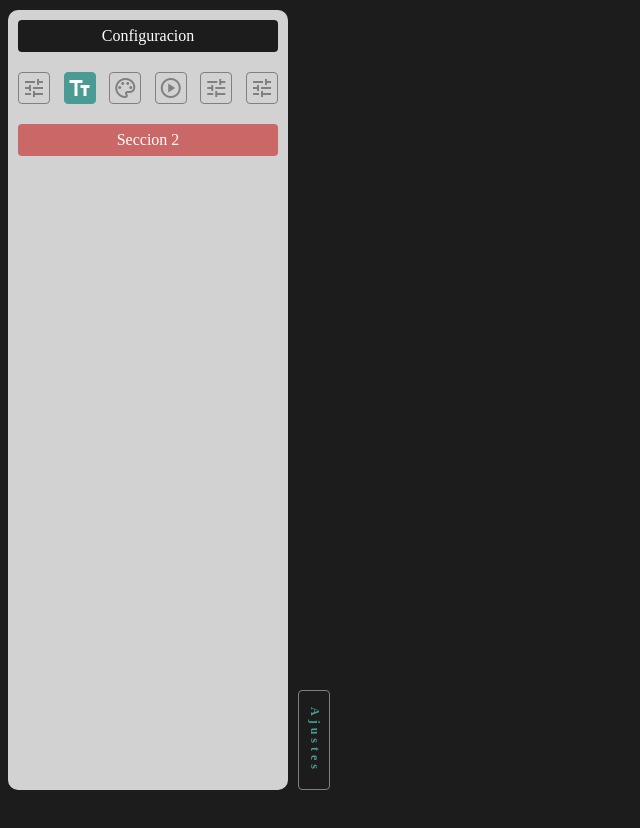
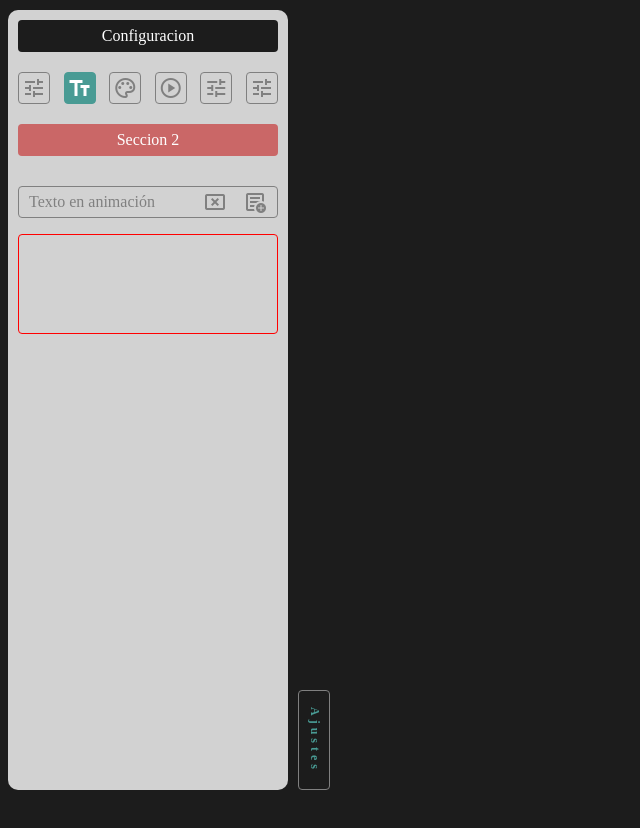
Before and after one commit to dante-projects/fondos_dinamicos, a plain HTML site: page index.html in a window 1280 px wide. Shown: the whole page, without its empty margins (0-640 px from the left). Drawn offline with nearby package versions, Linux system fonts and the light colour scheme; a web font is replaced by a local one.

Commit message:
feat: componente campoTexto

```diff
--- /dev/null
+++ b/componentes/campoTexto.js
@@ -0,0 +1,144 @@
+class campoTexto extends HTMLElement {
+    constructor() {
+        super()
+        this.attachShadow({mode: "open"})
+
+        const link = document.createElement("link")
+        link.rel = "stylesheet"
+        link.href = "https://fonts.googleapis.com/css2?family=Material+Symbols+Outlined"
+        this.shadowRoot.appendChild(link)
+
+        this.shadowRoot.innerHTML += `
+            <div id="contenedorCampos" class="contenedorCampos">
+                <div class="barraTitulo">
+                    Texto en animación
+                    <span id="eliminar" class="icono material-symbols-outlined">cancel_presentation</span>
+                    <span id="nuevo" class="icono material-symbols-outlined">add_notes</span>
+                </div>
+            </div>
+        `
+
+        const estilo = document.createElement("style")
+        estilo.innerText = `
+            * {
+                box-sizing: border-box;
+            }
+
+            .contenedorCampos {
+                width: 100%;
+                height: auto;
+
+                .barraTitulo {
+                    position: relative;
+                    display: flex;
+                    align-items: center;
+                    justify-content: space-between;
+                    width: 100%;
+                    height: 32px;
+                    text-indent: 10px;
+                    color: grey;
+                    border: 1px solid grey;
+                    border-radius: 4px;
+                    margin-bottom: 16px;
+
+                    .icono {
+                        position: absolute;
+                        cursor: pointer;
+
+                        &:first-of-type {
+                            right: 50px;
+                        }
+
+                        &:last-of-type {
+                            right: 10px;
+                        }
+
+                        &:hover {
+                            color: rgb(28, 28, 28);
+                        }
+                    }
+                }
+
+                .campoTexto {
+                    width: 100%;
+                    height: 100px;
+                    border: 1px solid grey;
+                    border-radius: 4px;
+                    outline: none;
+                    overflow-y: auto;
+                    word-wrap: break-word;
+                    cursor: pointer;
+                    padding: 6px;
+                    font-size: 14px;
+                    color: grey;
+                    margin-bottom: 16px;
+                }
+
+                .seleccionado {
+                    border-color: red;
+                }
+            }
+
+        `
+        this.shadowRoot.appendChild(estilo)
+    }
+
+    connectedCallback() {
+        const maxCampos = Number(this.getAttribute("max")) - 1
+        const contenedorCampos = this.shadowRoot.querySelector("#contenedorCampos")
+        const eliminar = this.shadowRoot.querySelector("#eliminar")
+        const nuevo = this.shadowRoot.querySelector("#nuevo")
+        let campoSeleccionado
+
+        const crear = () => {
+                const nuevoCampo = document.createElement("div")
+                nuevoCampo.classList.add("campoTexto")
+                nuevoCampo.setAttribute("contentEditable", true)
+                nuevoCampo.setAttribute("spellCheck", false)
+                contenedorCampos.appendChild(nuevoCampo)
+                campoSeleccionado = nuevoCampo
+                darEventos(nuevoCampo)
+                return nuevoCampo
+        }
+
+        const darEventos = (item) => {
+            item.addEventListener("click", () => seleccionar(item))
+        }
+
+        const seleccionar = (item) => {
+            const campos = Array.from(this.shadowRoot.querySelectorAll(".campoTexto"))
+            campos.forEach((campo) => {
+                campo.classList.remove("seleccionado")
+            })
+            item.classList.add("seleccionado")
+            item.focus()
+            campoSeleccionado = item
+        }
+
+        const primerCampo = crear()
+        seleccionar(primerCampo)
+
+        nuevo.addEventListener("click", () => {
+            const campos = Array.from(this.shadowRoot.querySelectorAll(".campoTexto"))
+
+            if (campos.length <= maxCampos) {
+                const campo = crear()
+                seleccionar(campo)
+                darEventos(campo)
+            }
+        })
+
+        eliminar.addEventListener("click", () => {
+            let campos = Array.from(this.shadowRoot.querySelectorAll(".campoTexto"))
+
+            if (campos.length > 1) {
+                campoSeleccionado.remove()
+                const indice = campos.indexOf(campoSeleccionado)
+                campos.splice(indice, 1)
+                const indiceCorregido = (indice - 1) < 0 ? 0 : indice -1
+                seleccionar(campos[indiceCorregido])
+            }
+        })
+    }
+}
+customElements.define("campo-texto", campoTexto)
--- a/estilos/index.css
+++ b/estilos/index.css
@@ -72,7 +72,7 @@ body {
                 position: absolute;
                 left: 200%;
                 width: 100%;
-                height: calc(100% - var(--anchoBoton) - 20px);
+                height: calc(100% - var(--anchoBoton) - 80px);
                 transition: 1s ease-in-out;
 
                 .titulo {
--- a/index.html
+++ b/index.html
@@ -41,7 +41,10 @@
                     <input-rango title="Propiedad 5" min="10" max="50" value="30"></input-rango>
                     <input-rango title="Propiedad 6" min="10" max="50" value="30"></input-rango>
                 </div>
-                <div class="seccion"><span class="titulo centrado borderRadius4">Seccion 2</span></div>
+                <div class="seccion">
+                    <span class="titulo centrado borderRadius4">Seccion 2</span>
+                    <campo-texto max="3"></campo-texto>
+                </div>
                 <div class="seccion"><span class="titulo centrado borderRadius4">Seccion 3</span></div>
                 <div class="seccion"><span class="titulo centrado borderRadius4">Seccion 4</span></div>
                 <div class="seccion"><span class="titulo centrado borderRadius4">Seccion 5</span></div>
@@ -50,5 +53,6 @@
     <script type="module" src="componentes/rangos.js"></script>
     <script type="module" src="scripts/testEventos.js"></script>
     <script type="module" src="scripts/controlRangos.js"></script>
+    <script type="module" src="componentes/campoTexto.js"></script>
 </body>
 </html>
```
